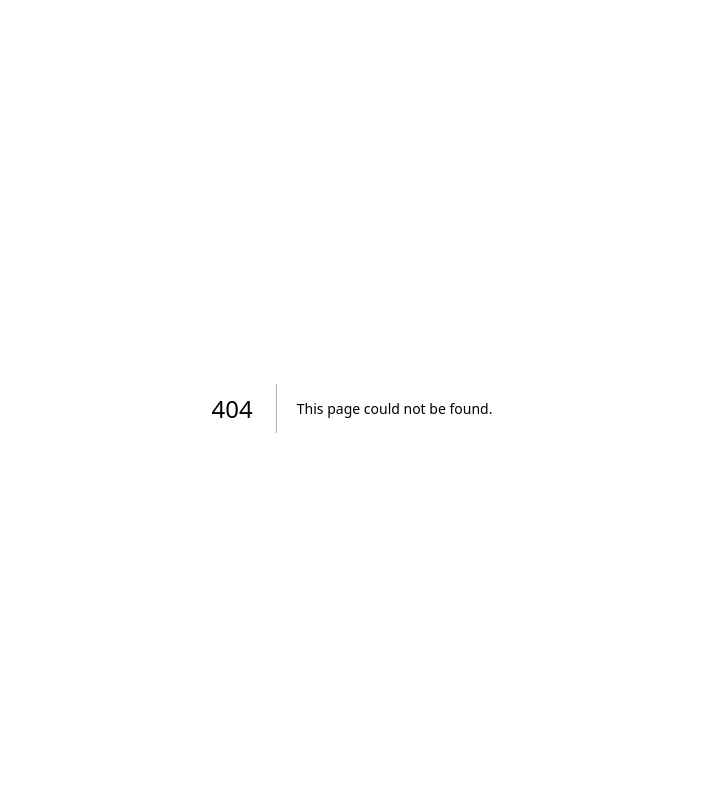
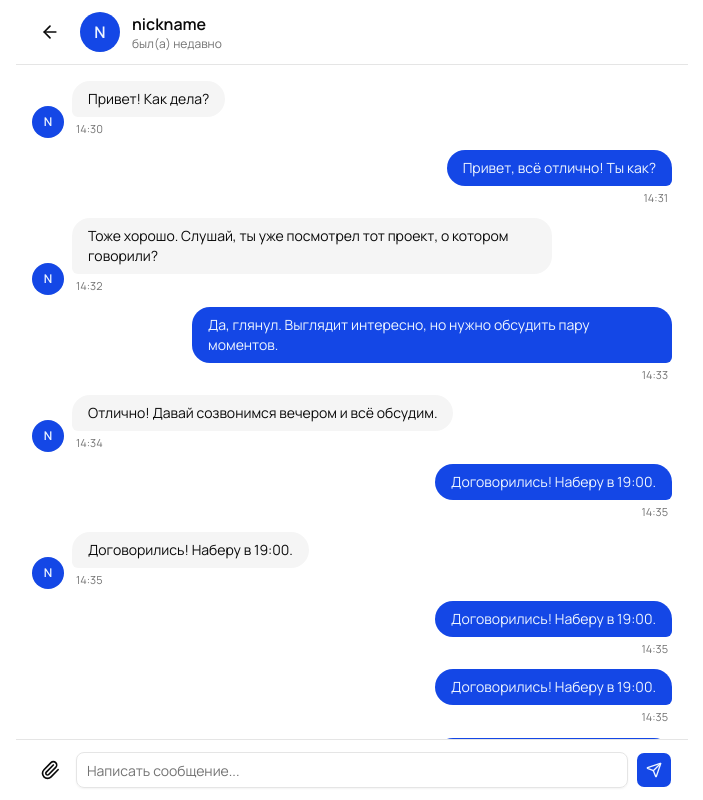
Before and after one commit to jacio1/pairUP, a Next.js app in the folder client/: page /messages/1 in a window 1280 px wide. Before the commit this address had no page. Shown: the whole page, without its empty margins (288-991 px from the left). Built offline with nearby package versions, Linux system fonts and the light colour scheme.

Commit message:
added user message page

```diff
--- /dev/null
+++ b/client/src/app/(main)/messages/[userMessage]/page.tsx
@@ -0,0 +1,168 @@
+"use client";
+import { Avatar } from "@/components/ui/avatar";
+import { Button } from "@/components/ui/button";
+import { Input } from "@/components/ui/input";
+import { ArrowLeft, Paperclip, Send } from "lucide-react";
+import { useRef } from "react";
+
+type Message = {
+  id: number;
+  text: string;
+  time: string;
+  isMine: boolean;
+};
+
+const messages: Message[] = [
+  { id: 1, text: "Привет! Как дела?", time: "14:30", isMine: false },
+  { id: 2, text: "Привет, всё отлично! Ты как?", time: "14:31", isMine: true },
+  {
+    id: 3,
+    text: "Тоже хорошо. Слушай, ты уже посмотрел тот проект, о котором говорили?",
+    time: "14:32",
+    isMine: false,
+  },
+  {
+    id: 4,
+    text: "Да, глянул. Выглядит интересно, но нужно обсудить пару моментов.",
+    time: "14:33",
+    isMine: true,
+  },
+  {
+    id: 5,
+    text: "Отлично! Давай созвонимся вечером и всё обсудим.",
+    time: "14:34",
+    isMine: false,
+  },
+  { id: 6, text: "Договорились! Наберу в 19:00.", time: "14:35", isMine: true },
+  {
+    id: 7,
+    text: "Договорились! Наберу в 19:00.",
+    time: "14:35",
+    isMine: false,
+  },
+  { id: 8, text: "Договорились! Наберу в 19:00.", time: "14:35", isMine: true },
+  { id: 9, text: "Договорились! Наберу в 19:00.", time: "14:35", isMine: true },
+  {
+    id: 10,
+    text: "Договорились! Наберу в 19:00.",
+    time: "14:35",
+    isMine: true,
+  },
+  {
+    id: 11,
+    text: "Договорились! Наберу в 19:00.",
+    time: "14:35",
+    isMine: true,
+  },
+  {
+    id: 12,
+    text: "Договорились! Наберу в 19:00.",
+    time: "14:35",
+    isMine: true,
+  },
+  {
+    id: 13,
+    text: "Договорились! Наберу в 19:00.",
+    time: "14:35",
+    isMine: false,
+  },
+  {
+    id: 14,
+    text: "Договорились! Наберу в 19:00.",
+    time: "14:35",
+    isMine: true,
+  },
+];
+export default function UserMessagePage() {
+  const fileInputRef = useRef<HTMLInputElement>(null);
+
+  const handleAttachClick = () => {
+    fileInputRef.current?.click();
+  };
+
+  const handleFileChange = (e: React.ChangeEvent<HTMLInputElement>) => {
+    const files = e.target.files;
+    if (!files?.length) return;
+    // TODO: загрузить файлы / добавить в сообщение
+    console.log(files);
+    e.target.value = "";
+  };
+
+  return (
+    <div className="fixed inset-0 z-50 mx-auto flex max-w-2xl flex-col bg-background">
+      <header className="flex shrink-0 items-center gap-3 border-b px-4 py-3">
+        <Button variant="ghost" size="icon" className="shrink-0">
+          <ArrowLeft className="size-5" />
+        </Button>
+        <Avatar className="flex size-10 shrink-0 items-center justify-center bg-primary font-semibold text-primary-foreground">
+          N
+        </Avatar>
+        <div className="min-w-0 flex-1">
+          <h2 className="truncate font-semibold">nickname</h2>
+          <p className="text-xs text-muted-foreground">был(а) недавно</p>
+        </div>
+      </header>
+
+      <div className="flex min-h-0 flex-1 flex-col gap-3 overflow-y-auto px-4 py-4">
+        {messages.map((msg) => (
+          <div
+            key={msg.id}
+            className={`flex items-end gap-2 ${
+              msg.isMine ? "flex-row-reverse" : "flex-row"
+            }`}
+          >
+            {!msg.isMine && (
+              <Avatar className="flex size-8 shrink-0 items-center justify-center bg-primary text-xs font-semibold text-primary-foreground">
+                N
+              </Avatar>
+            )}
+            <div
+              className={`flex max-w-[75%] flex-col gap-1 ${
+                msg.isMine ? "items-end" : "items-start"
+              }`}
+            >
+              <div
+                className={`rounded-2xl px-4 py-2 text-sm ${
+                  msg.isMine
+                    ? "rounded-br-sm bg-primary text-primary-foreground"
+                    : "rounded-bl-sm bg-muted text-foreground"
+                }`}
+              >
+                {msg.text}
+              </div>
+              <span className="px-1 text-[11px] text-muted-foreground">
+                {msg.time}
+              </span>
+            </div>
+          </div>
+        ))}
+      </div>
+
+      <footer className="flex shrink-0 items-center gap-2 border-t px-4 py-3 pb-[calc(0.75rem+env(safe-area-inset-bottom))]">
+        <input
+          ref={fileInputRef}
+          type="file"
+          multiple
+          className="hidden"
+          onChange={handleFileChange}
+        />
+
+        <Button
+          variant="ghost"
+          size="icon"
+          className="shrink-0"
+          onClick={handleAttachClick}
+          aria-label="Прикрепить файл"
+        >
+          <Paperclip className="size-5" />
+        </Button>
+
+        <Input placeholder="Написать сообщение..." className="flex-1" />
+
+        <Button size="icon" className="shrink-0">
+          <Send className="size-4" />
+        </Button>
+      </footer>
+    </div>
+  );
+}
--- /dev/null
+++ b/client/src/app/(main)/messages/_components/MessageCard.tsx
@@ -0,0 +1,33 @@
+import { Avatar } from "@/components/ui/avatar";
+import { Card } from "@/components/ui/card";
+
+export default function MessageCard() {
+  return (
+    <div className="flex max-w-2xl flex-col gap-3">
+      {[1, 2, 3, 4, 5].map((i) => (
+        <Card
+          key={i}
+          className="flex-row items-start gap-4 px-5 py-4 transition-colors hover:bg-muted/50"
+        >
+          <Avatar className="flex size-12 shrink-0 items-center justify-center bg-primary font-semibold text-primary-foreground">
+            N
+          </Avatar>
+          <div className="min-w-0 flex-1">
+            <div className="flex items-center justify-between gap-2">
+              <span className="truncate font-semibold">nickname</span>
+              <span className="shrink-0 text-xs text-muted-foreground">
+                14:32
+              </span>
+            </div>
+            <p className="mt-1 line-clamp-1 text-sm text-muted-foreground">
+              Lorem ipsum dolor sit amet consectetur adipisicing elit. Iure illo
+              architecto molestias aliquid laudantium veniam voluptatem animi
+              sit vero veritatis est nostrum laborum, autem corrupti, maiores
+              ipsa at aut molestiae!
+            </p>
+          </div>
+        </Card>
+      ))}
+    </div>
+  );
+}
--- a/client/src/app/(main)/messages/page.tsx
+++ b/client/src/app/(main)/messages/page.tsx
@@ -1,7 +1,10 @@
+import MessageCard from "./_components/MessageCard";
+
 export default function MessagesPage(){
     return(
         <div>
             <h1>страница сообщений</h1>
+            <MessageCard/>
         </div>
     )
 }
--- a/client/src/components/MobileBottom.tsx
+++ b/client/src/components/MobileBottom.tsx
@@ -1,71 +1,91 @@
 "use client";
 
+import { Suspense } from "react";
 import { cn } from "cn";
-import {
-  Bell,
-  CirclePlus,
-  CircleUser,
-  Home,
-  MessagesCircle,
-} from "lucide-react";
+import { Bell, CirclePlus, CircleUser, Home, MessagesCircle } from "lucide-react";
 import { useTranslations } from "next-intl";
 import Link from "next/link";
 import { usePathname } from "next/navigation";
 
 const navItems = [
-  {
-    href: "/",
-    labelKey: "home",
-    icon: Home,
-  },
-  {
-    href: "/messages",
-    labelKey: "messages",
-    icon: MessagesCircle,
-  },
-  {
-    href: "/create",
-    labelKey: "create",
-    icon: CirclePlus,
-  },
-  {
-    href: "/notifications",
-    labelKey: "notifications",
-    icon: Bell,
-  },
-  {
-    href: "/profile",
-    labelKey: "profile",
-    icon: CircleUser,
-  },
+  { href: "/", labelKey: "home", icon: Home },
+  { href: "/messages", labelKey: "messages", icon: MessagesCircle },
+  { href: "/create", labelKey: "create", icon: CirclePlus },
+  { href: "/notifications", labelKey: "notifications", icon: Bell },
+  { href: "/profile", labelKey: "profile", icon: CircleUser },
 ];
 
-export default function MobileBottom() {
+function NavLink({
+  href,
+  labelKey,
+  icon: Icon,
+}: {
+  href: string;
+  labelKey: string;
+  icon: React.ComponentType<{ className?: string }>;
+}) {
   const t = useTranslations("Navigation");
   const pathname = usePathname();
+  const isActive = href === "/" ? pathname === "/" : pathname.startsWith(href);
+
+  return (
+    <Link
+      href={href}
+      className={cn(
+        "flex flex-col items-center justify-center text-[12px] py-2",
+        isActive ? "text-sidebar-primary" : ""
+      )}
+    >
+      <Icon className="h-6 w-6" />
+      <span>{t(labelKey)}</span>
+    </Link>
+  );
+}
+
+function NavLinkFallback({
+  href,
+  labelKey,
+  icon: Icon,
+}: {
+  href: string;
+  labelKey: string;
+  icon: React.ComponentType<{ className?: string }>;
+}) {
+  const t = useTranslations("Navigation");
+  return (
+    <Link
+      href={href}
+      className="flex flex-col items-center justify-center text-[12px] py-2"
+    >
+      <Icon className="h-6 w-6" />
+      <span>{t(labelKey)}</span>
+    </Link>
+  );
+}
+
+export default function MobileBottom() {
   return (
     <nav className="md:hidden shrink-0 bg-background w-full border-t border-muted-foreground/35 pb-[env(safe-area-inset-bottom)]">
       <ul className="grid grid-cols-5">
         {navItems.map((item) => {
           const Icon = item.icon;
-
-          const isActive =
-            item.href === "/"
-              ? pathname === "/"
-              : pathname.startsWith(item.href);
-
           return (
             <li key={item.href}>
-              <Link
-                href={item.href}
-                className={cn(
-                  "flex flex-col items-center justify-center text-[12px] py-2",
-                  isActive ? "text-sidebar-primary" : "",
-                )}
+              <Suspense
+                fallback={
+                  <NavLinkFallback
+                    href={item.href}
+                    labelKey={item.labelKey}
+                    icon={Icon}
+                  />
+                }
               >
-                <Icon className="h-6 w-6" />
-                <span>{t(item.labelKey)}</span>
-              </Link>
+                <NavLink
+                  href={item.href}
+                  labelKey={item.labelKey}
+                  icon={Icon}
+                />
+              </Suspense>
             </li>
           );
         })}
--- /dev/null
+++ b/client/src/components/ui/input.tsx
@@ -0,0 +1,19 @@
+import * as React from "react"
+import { Input as InputPrimitive } from "@base-ui/react/input"
+import { cn } from "cn"
+
+function Input({ className, type, ...props }: React.ComponentProps<"input">) {
+  return (
+    <InputPrimitive
+      type={type}
+      data-slot="input"
+      className={cn(
+        "h-9 w-full min-w-0 rounded-md border border-input bg-transparent px-2.5 py-1 text-base shadow-xs transition-[color,box-shadow] outline-none file:inline-flex file:h-7 file:border-0 file:bg-transparent file:text-sm file:font-medium file:text-foreground placeholder:text-muted-foreground focus-visible:border-ring focus-visible:ring-3 focus-visible:ring-ring/50 disabled:pointer-events-none disabled:cursor-not-allowed disabled:opacity-50 aria-invalid:border-destructive aria-invalid:ring-3 aria-invalid:ring-destructive/20 md:text-sm dark:bg-input/30 dark:aria-invalid:border-destructive/50 dark:aria-invalid:ring-destructive/40",
+        className
+      )}
+      {...props}
+    />
+  )
+}
+
+export { Input }
```
